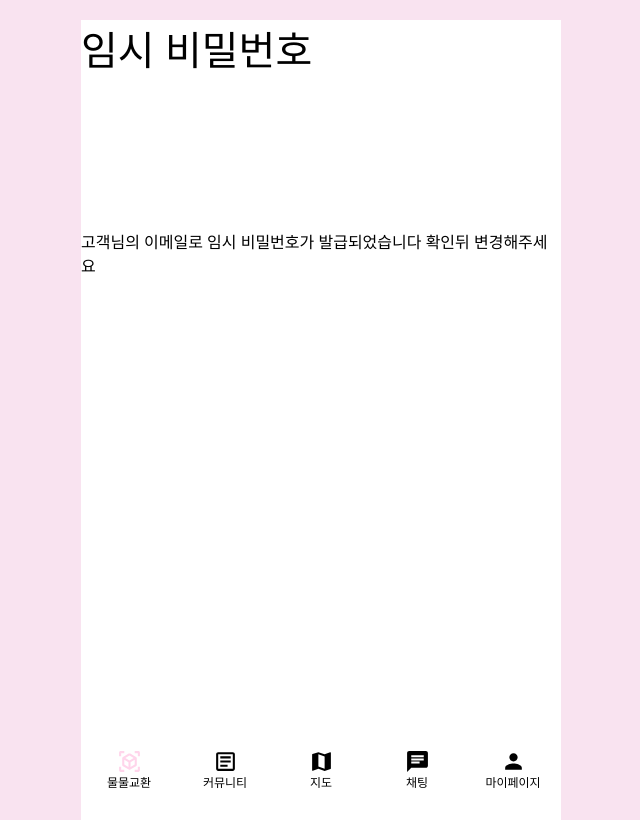
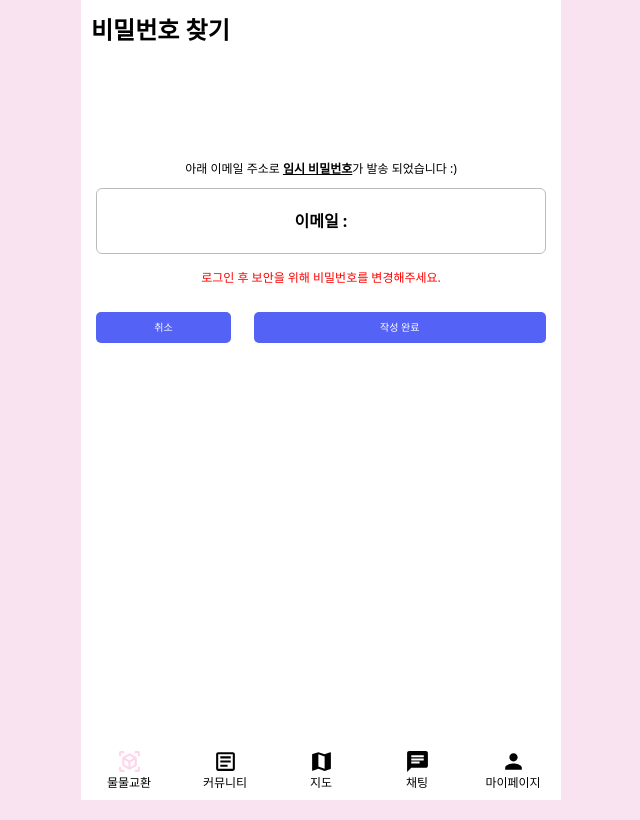
Before and after one commit to KostaMiniProject/MainProject-Front, a Next.js app: page /find/password/success in a window 1280 px wide. Shown: the whole page, without its empty margins (319-959 px from the left). Built offline with nearby package versions, Linux system fonts and the light colour scheme.

Commit message:
아이디 비밀번호 찾기 페이지 구현

```diff
--- a/app/find/email/success/page.tsx
+++ b/app/find/email/success/page.tsx
@@ -17,13 +17,18 @@ function Success() {
           고객님 아이디 찾기가 완료 되었습니다 :)
         </div>
       </div>
-      <div className="w-full flex-col flex border border-gray p-5 rounded-md mb-[10px]">
+      <div className="flex-col flex border border-gray p-5 rounded-md mb-[25px] ml-[15px] mr-[15px]">
         <div className="text-[16px] m-[auto] font-[600]">
-          Email : {searchParams.get("email")}
+          이메일 : {searchParams.get("email")}
         </div>
       </div>
-      <div className="w-full flex-col flex">
-        <Button text="작성 완료" fontSize={10} height={8} rounded="soft" />
+      <div className="flex justify-between ml-[15px] mr-[15px]">
+        <div className="w-[30%]">
+          <Button text="취소" fontSize={10} height={8} rounded="soft" />
+        </div>
+        <div className="w-[65%]">
+          <Button text="작성 완료" fontSize={10} height={8} rounded="soft" />
+        </div>
       </div>
     </div>
   );
--- a/app/find/password/success/page.tsx
+++ b/app/find/password/success/page.tsx
@@ -1,22 +1,40 @@
 "use client";
 import React, { useState } from "react";
 import { useRouter, useSearchParams } from "next/navigation";
+import Header from "@/components/Header";
+import Button from "@/components/Button";
 
 function Success() {
   const router = useRouter();
 
   const searchParams = useSearchParams();
 
-
   return (
     <div className="container mx-auto mt-10">
-      <h1 className="text-[40px] mt-[20px] mb-[150px]">임시 비밀번호</h1>
-      <p className="text-lg">
-        고객님의 이메일로 임시 비밀번호가 발급되었습니다 확인뒤 변경해주세요
-        <span className="font-bold">
-            {searchParams.get('email')}
-        </span>
-        </p>
+      <Header title="비밀번호 찾기"></Header>
+      <div className="w-full flex-col flex">
+        <div className="text-[12px] mt-[100px] mb-[10px] m-[auto] ">
+          아래 이메일 주소로 <span className="font-bold underline">임시 비밀번호</span>가 발송 되었습니다 :)
+        </div>
+      </div>
+      <div className="flex-col flex border border-gray p-5 rounded-md mb-[15px] ml-[15px] mr-[15px]">
+        <div className="text-[16px] m-[auto] font-[600]">
+          이메일 : {searchParams.get("email")}
+        </div>
+      </div>
+      <div className="w-full flex-col flex">
+        <div className="text-[12px] mb-[25px] m-[auto] text-red">
+          로그인 후 보안을 위해 비밀번호를 변경해주세요.
+        </div>
+      </div>
+      <div className="flex justify-between ml-[15px] mr-[15px]">
+        <div className="w-[30%]">
+          <Button text="취소" fontSize={10} height={8} rounded="soft" />
+        </div>
+        <div className="w-[65%]">
+          <Button text="작성 완료" fontSize={10} height={8} rounded="soft" />
+        </div>
+      </div>
     </div>
   );
 }
--- a/tailwind.config.ts
+++ b/tailwind.config.ts
@@ -27,6 +27,7 @@ const config: Config = {
       white: '#FFFFFF',
       skyblue: '#87CEEB',
       black: '#000000',
+      red: '#FF0000',
     },
     extend: {
       backgroundImage: {
```
